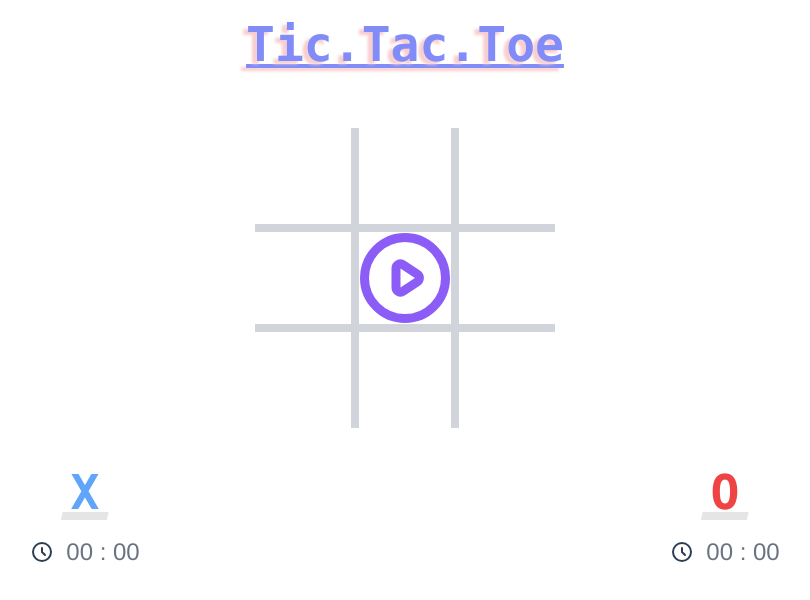
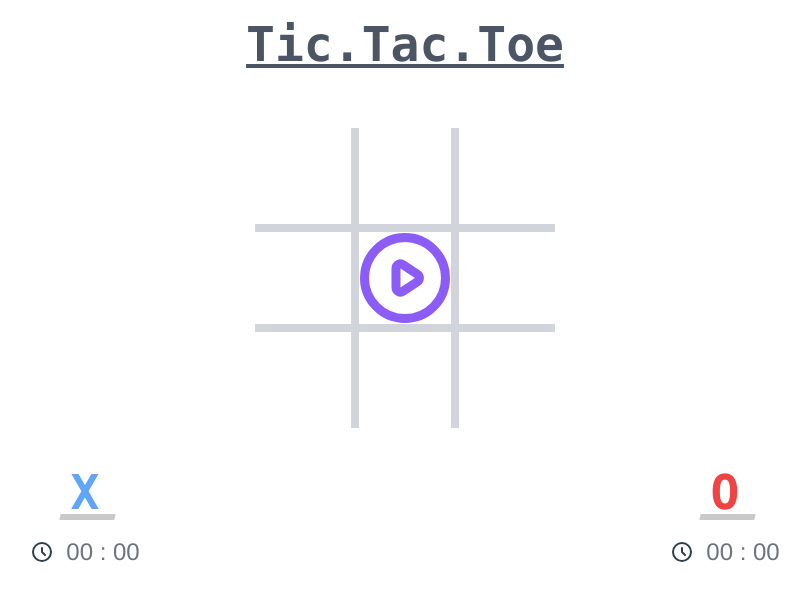
Before and after one commit to RohithKP/tic-tac-toe, a Vue app: page /#/tic-tac-toe in a window 1280 px wide. Shown: the top 600 px of the page, without its empty margins (235-1045 px from the left). Built offline with nearby package versions, Linux system fonts and the light colour scheme; no server answers.

Commit message:
Minor style tweaks

```diff
--- a/src/App.vue
+++ b/src/App.vue
@@ -1,7 +1,7 @@
 <template>
   <div class="container mx-auto">
     <header class="p-5 header">
-      <h1 class="text-5xl font-mono font-bold text-indigo-400 inline underline">
+      <h1 class="font-bold font-mono inline text-5xl text-gray-600 underline">
         Tic.Tac.Toe
       </h1>
     </header>
@@ -17,10 +17,4 @@
   text-align: center;
   color: #2c3e50;
 }
-.header {
-  text-shadow: -5px 3px 3px #f9cece;
-  h1 {
-    // border-bottom: 3px double;
-  }
-}
 </style>
--- a/src/views/Home.vue
+++ b/src/views/Home.vue
@@ -85,10 +85,10 @@ h2 > span::before {
   content: "";
   position: absolute;
   bottom: 0;
-  width: 160%;
-  height: 8px;
+  width: 190%;
+  height: 6px;
   transform: skew(-12deg) translateX(-20%);
-  background: rgb(0 0 0 / 10%);
+  background: rgb(0 0 0 / 21%);
   z-index: -1;
 }
 </style>
```
